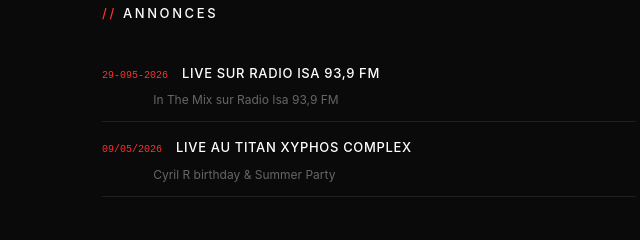
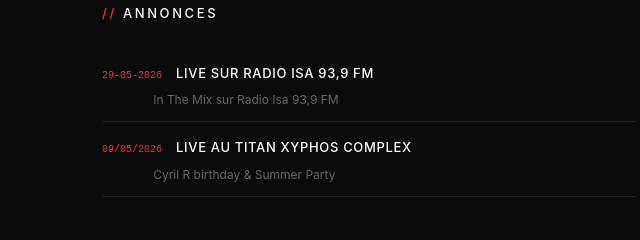
Before and after one commit to Gedeon69000/djgedeon, an Astro site: page / in a window 1280 px wide. Shown: the part 1274-1514 px from the top of the page, 554-1194 px from the left. Built offline with nearby package versions, Linux system fonts and the light colour scheme; Astro itself is replaced by a stand-in of ours.

Commit message:
Update Annonce “pause-estivale”

```diff
--- a/src/content/annonces/pause-estivale.md
+++ b/src/content/annonces/pause-estivale.md
@@ -1,6 +1,6 @@
 ---
 titre: Live sur Radio Isa 93,9 FM
 date: 2026-05-26
-dateEvenement: 29-095-2026
+dateEvenement: 29-05-2026
 resume: In The Mix sur Radio Isa 93,9 FM
 ---
```
